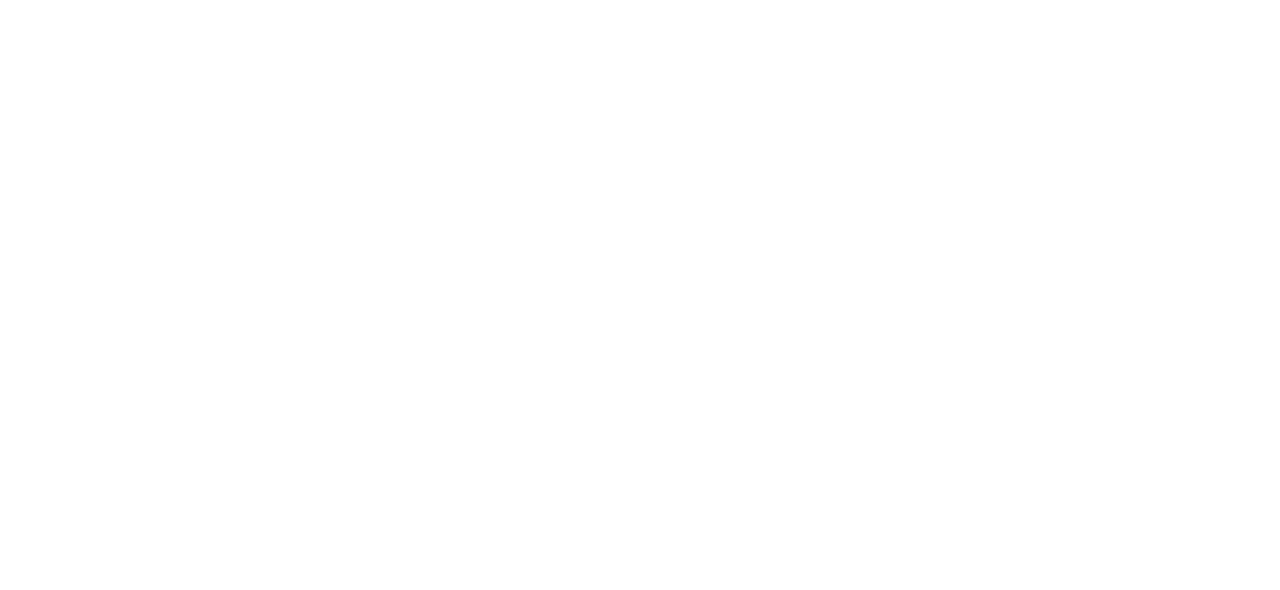
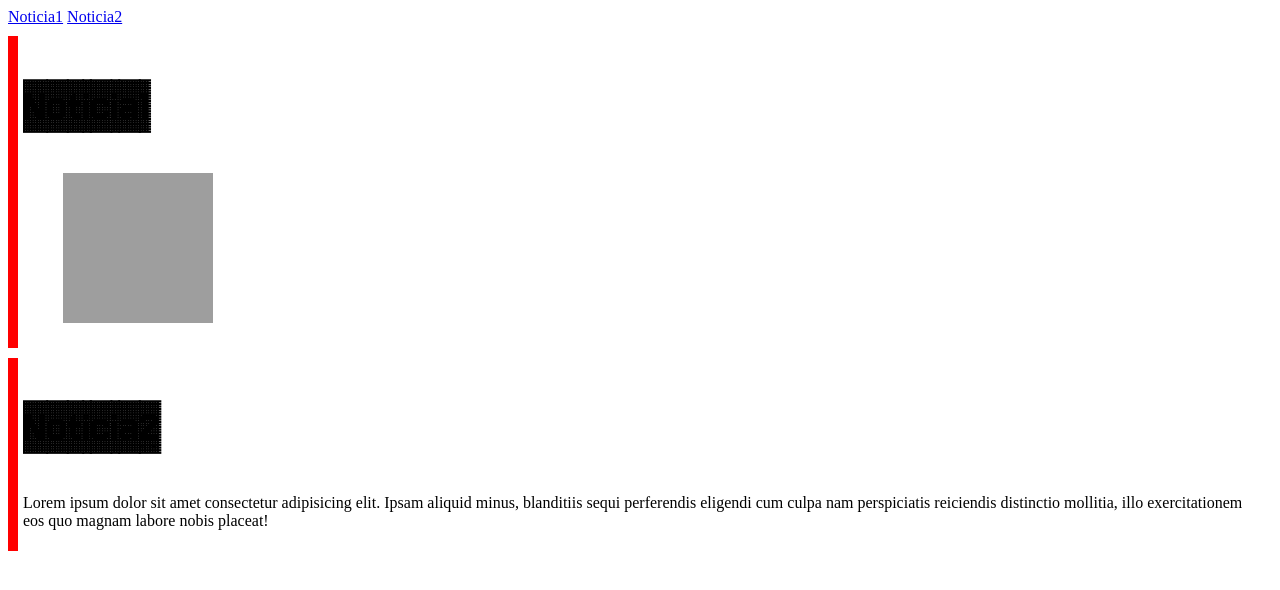
Before and after one commit to ronaldjeq9512/semana4_s3_homework, a plain HTML site: page index.html in a window 1280 px wide. Drawn offline with Linux system fonts and the light colour scheme; grey boxes are pictures that could not be loaded.

Commit message:
added new features

```diff
--- a/index.html
+++ b/index.html
@@ -3,9 +3,32 @@
 <head>
     <meta charset="UTF-8">
     <meta name="viewport" content="width=device-width, initial-scale=1.0">
+    <link rel="stylesheet" href="style.css">
     <title>Document</title>
 </head>
 <body>
+    <header>
+        <nav>
+            <a href="#noticia1">Noticia1</a>
+            <a href="#noticia2">Noticia2</a>
+        </nav>
+    </header>
+    <main>
+        <section id="noticia1">
+            <header><h1>Noticia1</h1></header>
+            <article>
+                <figure>
+                    <img class="img1" src="https://thereader.es/wp-content/uploads/2019/04/apps-de-noticias-head-1500x1000.jpg" alt="imagen de noticia">
+                </figure>
+            </article>
 
+        </section>
+        <section id="noticia2">
+            <header><h1>Noticia2</h1></header>
+            <article>
+                <p>Lorem ipsum dolor sit amet consectetur adipisicing elit. Ipsam aliquid minus, blanditiis sequi perferendis eligendi cum culpa nam perspiciatis reiciendis distinctio mollitia, illo exercitationem eos quo magnam labore nobis placeat!</p>
+            </article>
+        </section>
+    </main>
 </body>
 </html>
--- /dev/null
+++ b/style.css
@@ -0,0 +1,27 @@
+@font-face{
+    font-family: 'jacquard24';
+    src: url(/fonts/Jacquard24-Regular.ttf) format('truetype');
+}
+
+@font-face{
+    font-family: 'jersey';
+    src: url(/fonts/Jersey10Charted-Regular.ttf) format('truetype');
+}
+
+
+h1 {
+ font-family: 'jersey', sans-serif;
+ font-size: 3em;
+}
+
+section{
+    border-left: 10px solid red;
+    padding: 5px;
+    margin-top: 10px;
+    margin-bottom: 10px;
+}
+
+.img1 {
+    height: 150px;
+    width: 150px;
+}
```
Also changed, not shown: fonts/Jersey10Charted-Regular.ttf (added), images/image1.jpeg (added), 1 other file.
